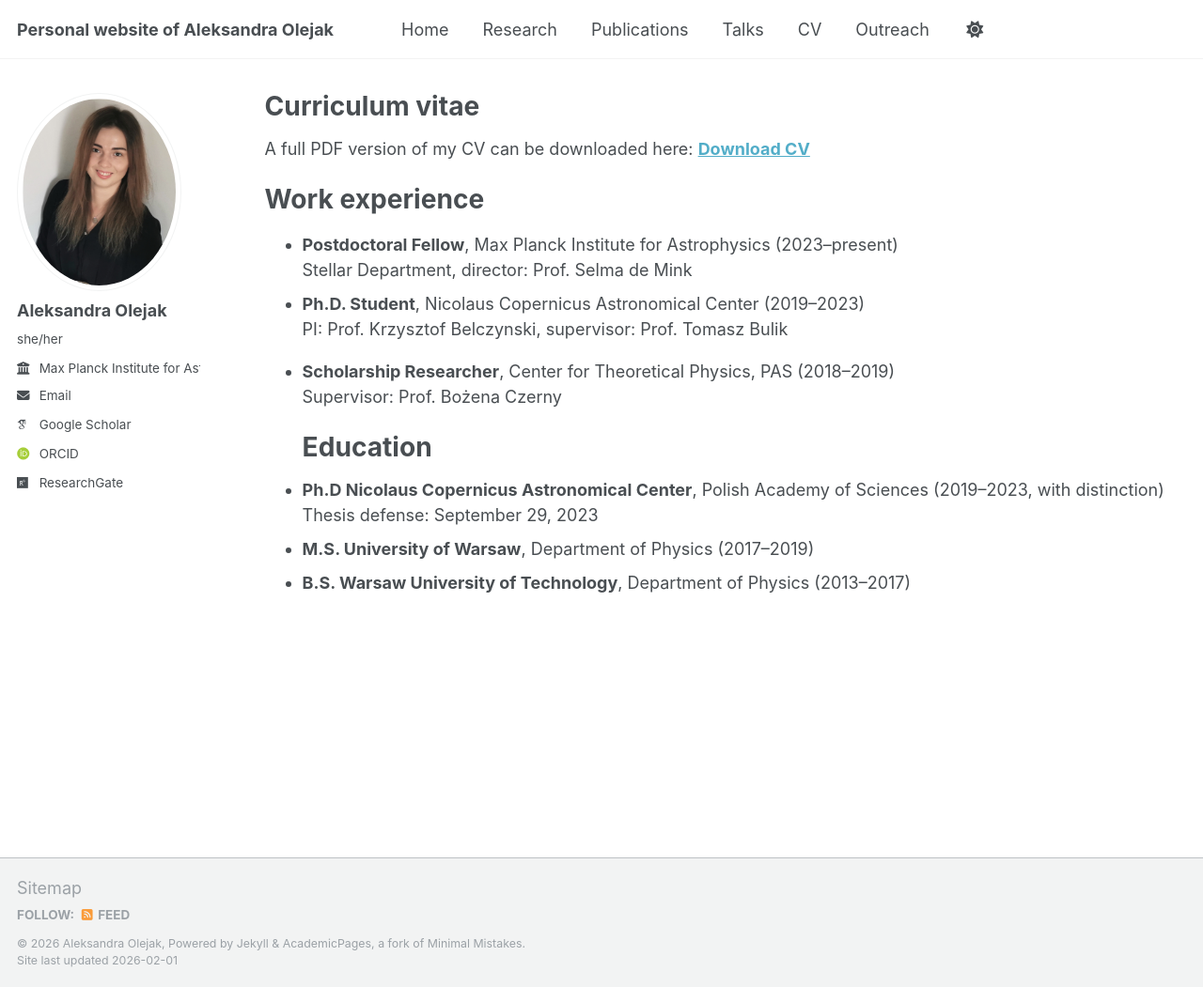
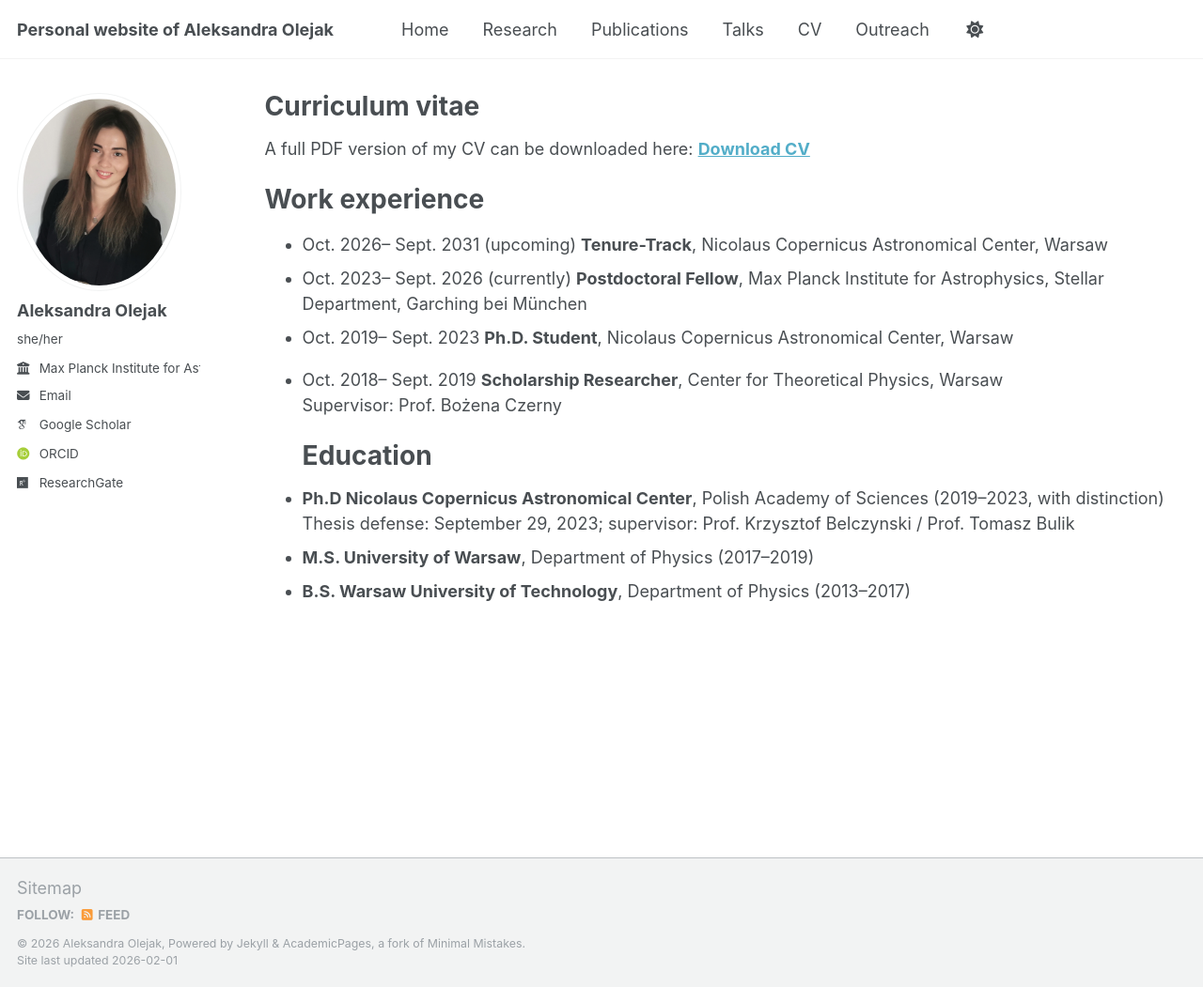
Before and after one commit to aleole/aleole.github.io, a Jekyll site: the page built from _pages/cv.md, in a window 1280 px wide and 1051 px high. Shown: the whole window at 94% size. Built offline with Jekyll 4.4.1, drawn with Linux system fonts in a browser that asks for light colours; some web fonts are replaced; a script that is not in the unit is left out.

Commit message:
Update cv.md

```diff
--- a/_pages/cv.md
+++ b/_pages/cv.md
@@ -13,16 +13,15 @@ A full PDF version of my CV can be downloaded here: **[Download CV](/files/CV_Al
 
 Work experience
 ======
-- **Postdoctoral Fellow**, Max Planck Institute for Astrophysics (2023–present)
-  Stellar Department, director: Prof. Selma de Mink
-- **Ph.D. Student**, Nicolaus Copernicus Astronomical Center (2019–2023)
-  PI: Prof. Krzysztof Belczynski, supervisor: Prof. Tomasz Bulik
-- **Scholarship Researcher**, Center for Theoretical Physics, PAS (2018–2019)
+- Oct. 2026– Sept. 2031 (upcoming) **Tenure-Track**, Nicolaus Copernicus Astronomical Center, Warsaw
+- Oct. 2023– Sept. 2026 (currently) **Postdoctoral Fellow**, Max Planck Institute for Astrophysics, Stellar Department, Garching bei München
+- Oct. 2019– Sept. 2023 **Ph.D. Student**, Nicolaus Copernicus Astronomical Center, Warsaw
+- Oct. 2018– Sept. 2019 **Scholarship Researcher**, Center for Theoretical Physics, Warsaw
   Supervisor: Prof. Bożena Czerny
 
   Education
 ======
 - **Ph.D Nicolaus Copernicus Astronomical Center**, Polish Academy of Sciences (2019–2023, with distinction)
-  Thesis defense: September 29, 2023
+  Thesis defense: September 29, 2023; supervisor: Prof. Krzysztof Belczynski / Prof. Tomasz Bulik
 - **M.S. University of Warsaw**, Department of Physics (2017–2019)
 - **B.S. Warsaw University of Technology**, Department of Physics (2013–2017)
```
